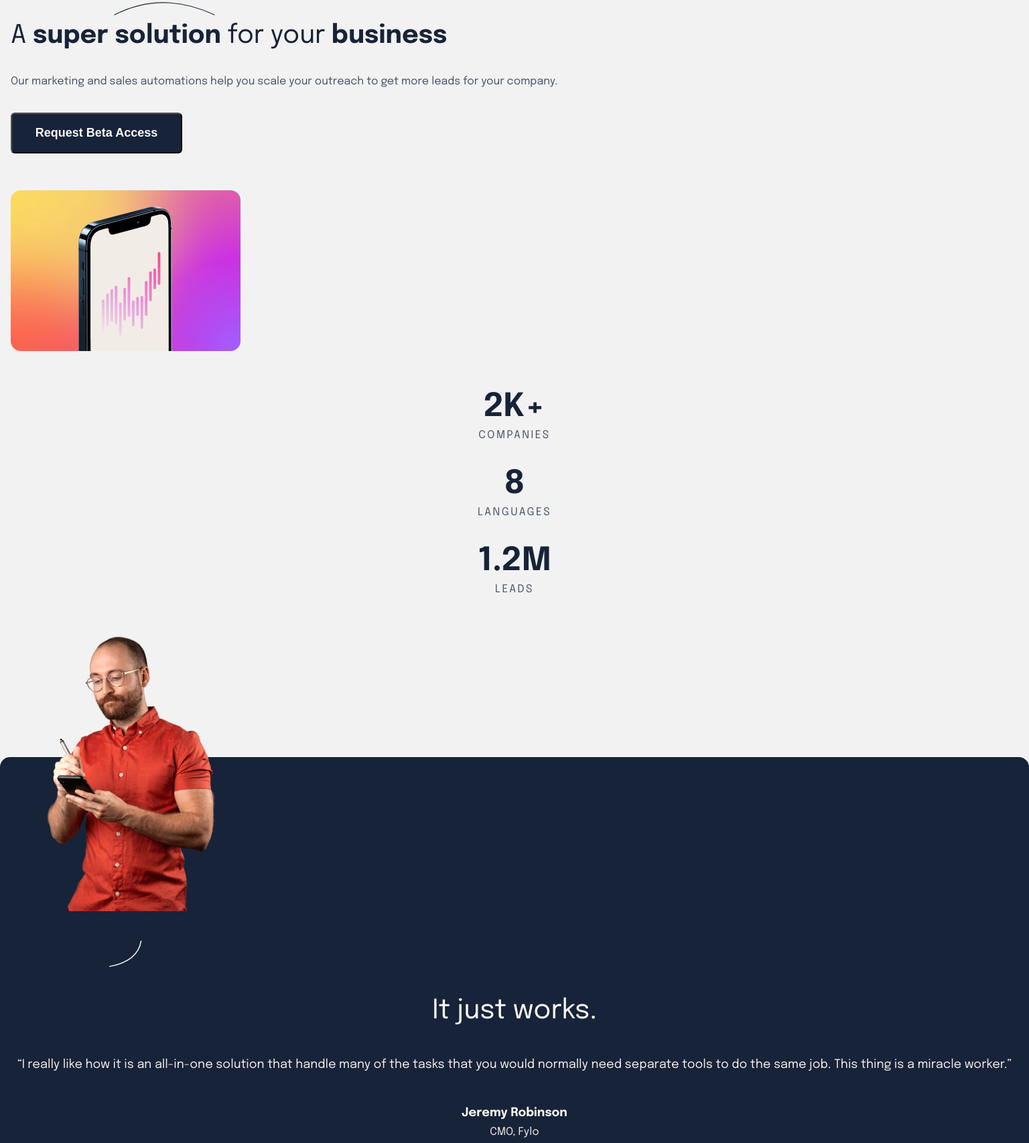
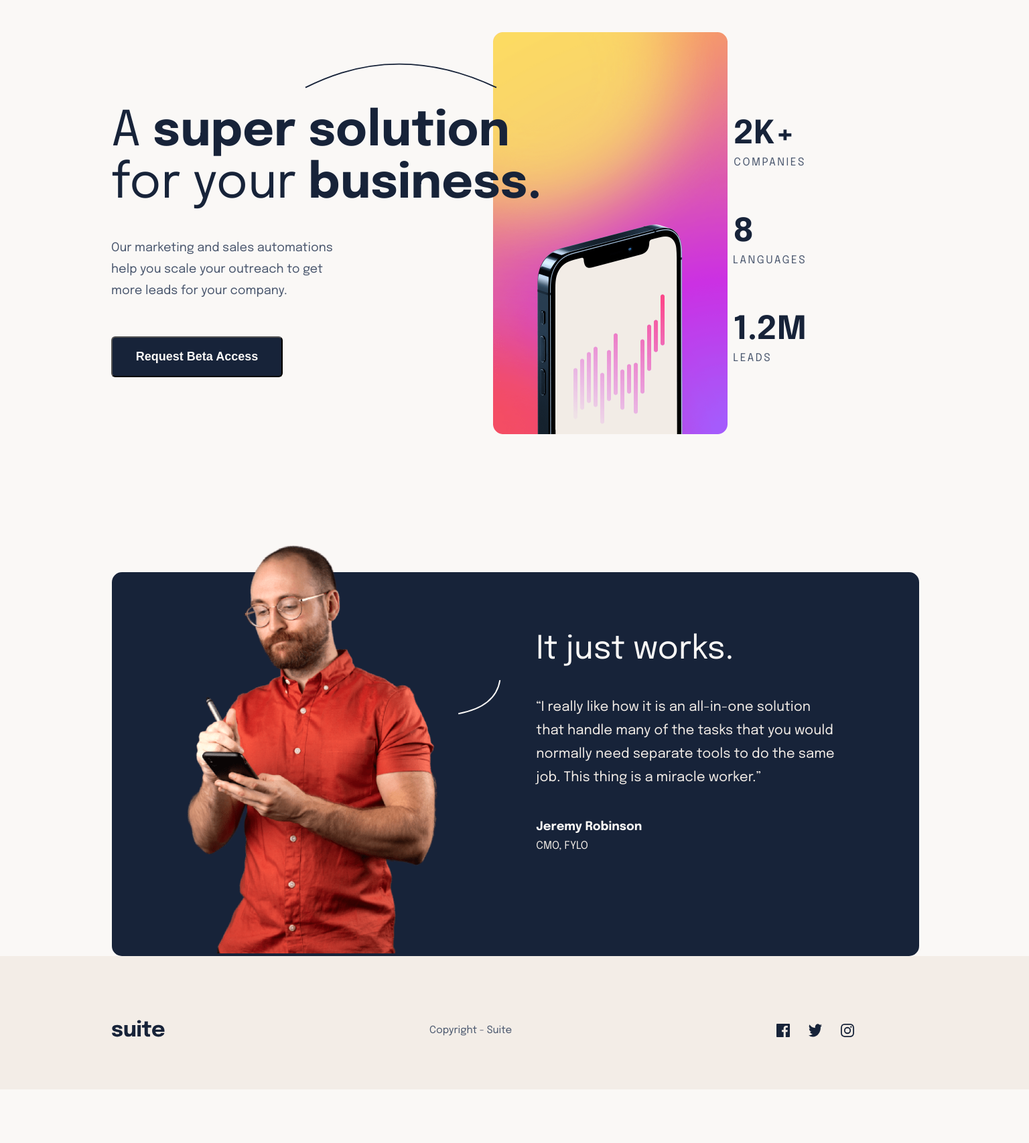
Before and after one commit to giorgi-beruashvili/suite-landing-page, a plain HTML site: page index.html in a window 1536 px wide. Shown: the part 125-1831 px from the top of the page at 67% size. After the commit the page ends 1751 px from the top, so only its background shows below. Drawn offline with Linux system fonts and the light colour scheme.

Commit message:
add tablet and mobile version

```diff
--- a/index.html
+++ b/index.html
@@ -13,10 +13,10 @@
     <button class="header-btn">Request Beta Access</button>
   </header>
   <main>
+    <img src="./assets/pattern-curved-line-1.svg" alt="pattern1" class="pattern1">
     <section class="super-solution">
-      <img src="./assets/pattern-curved-line-1.svg" alt="pattern1" class="pattern1">
       <div class="div-solution">
-        <h1 class="heading-solution">A <b>super solution</b>  for your <b>business</b> </h1>
+        <h1 class="heading-solution">A <b>super solution</b>  for your <b>business.</b> </h1>
         <p class="solution-description">Our marketing and sales automations help you scale your outreach to
           get more leads for your company. </p>
         <button class="solution-btn"> Request Beta Access</button>
@@ -51,13 +51,13 @@
           job. This thing is a miracle worker.”</p>
         <div class="jeremy-fylo">
           <h3 class="jeremy">Jeremy Robinson</h3>
-          <p class="fylo">CMO, Fylo</p>
+          <p class="fylo">CMO, FYLO</p>
         </div>
       </div>
     </section>
   </main>
   <footer class="footer">
-    <div class="logo">
+    <div class="div-logo">
       <img src="./assets/logo.svg" alt="logo" class="footer-logo">
     </div>
     <div class="copyright-suite">
--- a/style.css
+++ b/style.css
@@ -21,8 +21,7 @@ body {
     max-width: 100vw;
     min-height: 100vh;
     font-family: 'Epilogue', sans-serif;
-    background-color: var(--Very-light-gray);
-    color: var(--Light-grayish-orange-light);
+    background-color: var(--Light-grayish-orange-light);
 }
 
 .header {
@@ -48,7 +47,6 @@ body {
     font-weight: 700;
     font-size: 14px;
     line-height: 24px;
-    background-color: var(--Light-grayish-orange-light);
 }
 
 .super-solution {
@@ -138,7 +136,7 @@ body {
 }
 
 .pattern2 {
-    width: 49px;
+    width: 49.27px;
     margin: 0 162.73px 37px 163px;
 }
 
@@ -146,7 +144,7 @@ body {
     display: flex;
     flex-direction: column;
     gap: 40px;
-    padding-bottom: 56px;
+    padding-bottom: 64px;
 }
 
 .heading-works {
@@ -193,7 +191,7 @@ body {
     gap: 33px;
     text-align: center;
     padding: 56px 0 80px;
-    color: var(--Light-grayish-orange);
+    background-color: var(--Light-grayish-orange);
 }
 
 .footer-logo {
@@ -216,3 +214,204 @@ body {
     justify-content: center;
     gap: 28px;
 }
+
+@media (min-width: 768px) {
+    body {
+        background-image: url(./assets/image-hero-portrait@2x.png);
+        background-repeat: no-repeat;
+        background-size: 281px;
+        background-position: top 176px right 40px;
+    }
+
+    .header {
+        padding: 40px 40px 125.9px 39px;
+    }
+
+    .logo {
+        padding: 12px 0;
+    }
+
+    .header-btn {
+        width: 219px;
+        height: 56px;
+        font-size: 16px;
+        line-height: 32px;
+    }
+
+    .pattern1 {
+        width: 231.19px;
+        margin: 0 274.81px 16.32px 262px;
+    }
+
+    .div-solution {
+        padding: 0 0 0 39px;
+        gap: 40px;
+    }
+
+    .heading-solution {
+        font-size: 56px;
+        line-height: 64px;
+        padding-right: 200px;
+    }
+
+    .solution-description {
+        padding-right: 370px;
+    }
+
+    .image-hero-landscape {
+        display: none;
+    }
+
+    .div-amount {
+        display: flex;
+        flex-direction: row;
+        gap: 10px;
+        justify-content: space-between;
+        padding: 128px 40px 0 39px;
+    }
+
+    .just-works {
+        margin: 273px 40px 0 39px;
+    }
+
+    .image-jeremy {
+        width: 252px;
+        margin: -180px 209px 40px 228px;
+    }
+
+    .pattern2 {
+        margin: 0 319.73px 37px 320px;
+    }
+
+    .works-description {
+        padding: 0 60px;
+    }
+
+    .footer {
+        flex-direction: row;
+        gap: 165px;
+        padding: 72px 40px 72px 39px;
+    }
+
+    .icons {
+        display: flex;
+        justify-content: center;
+        gap: 28px;
+        padding: 6px 0;
+    }
+
+}
+
+
+@media (min-width: 1440px) {
+    body {
+        background-image: url(./assets/image-hero-portrait@2x.png);
+        background-repeat: no-repeat;
+        background-size: 350px;
+        background-position: top 173px right 450px;
+    }
+
+    .header {
+        padding: 50px 165px 112.68px;
+    }
+
+    .header-btn {
+        background-color: var(--Very-dark-desaturated-blue);
+        color: var(--Light-grayish-orange-light);
+    }
+
+    .pattern1 {
+        width: 287px;
+        margin: 0 698px 21.32px 455px;
+    }
+
+    .super-solution {
+        flex-direction: row;
+        gap: 85px;
+        padding: 0 164px 0 166px;
+    }
+
+    .div-solution {
+        padding: 0;
+    }
+
+    .heading-solution {
+        font-size: 72px;
+        line-height: 78px;
+        width: 843px;
+    }
+
+    .solution-description {
+        font-size: 18px;
+        line-height: 32px;
+        width: 730px;
+    }
+
+    .solution-btn:hover {
+        background: linear-gradient(135deg, #A060FF 0%, #CB30E3 49.21%, #FFA84E 100%);
+    }
+
+    .solution-btn {
+        margin-top: 12px;
+    }
+
+
+    .div-amount {
+        flex-direction: column;
+        gap: 63px;
+        justify-content: center;
+        padding: 0;
+    }
+
+    .heading-amount-companies, .heading-amount-languages, .leads {
+        text-align: left;
+    }
+
+    .just-works {
+        margin: 291px 164px 0 167px;
+        display: flex;
+        flex-direction: row;
+    }
+
+    .image-jeremy {
+        width: 375px;
+        margin: -40px 30px 0 112px;
+    }
+
+    .pattern2 {
+        width: 64px;
+        margin: 161.15px 52.35px 331.85px 0;
+    }
+
+    .works {
+        padding: 88px 125px 0 0;
+        padding-bottom: 0;
+    }
+
+    .heading-works {
+        text-align: left;
+        font-size: 48px;
+        line-height: 56px;
+    }
+
+    .works-description {
+        padding: 0;
+        text-align: left;
+        font-size: 20px;
+        line-height: 35px;
+    }
+
+    .jeremy, .fylo {
+        text-align: left;
+    }
+
+    .footer {
+        padding: 95px 164px 72px 167px;
+        gap: 395px;
+    }
+
+    .facebook-icon:hover {
+        opacity: 0.5;
+    }
+
+}
```
